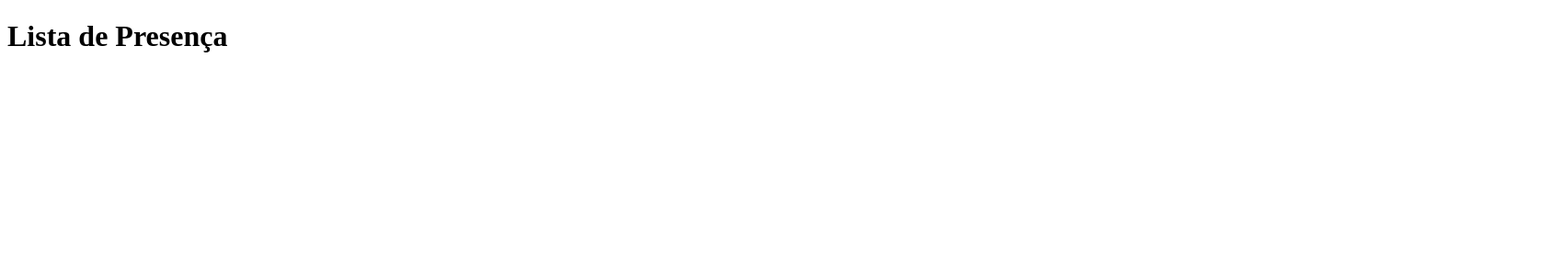
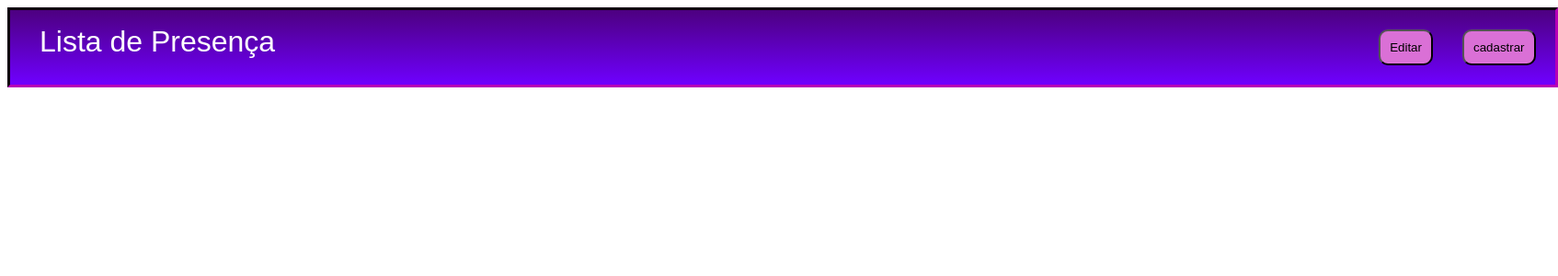
Before and after one commit to JopeOliveira23/lista-pressenca-angular, an Angular app: page / in a window 1280 px wide. Shown: the top 300 px of the page at 92% size, 1694 px wide, since content can reach past the window. Built offline with nearby package versions, Linux system fonts and the light colour scheme.

Commit message:
att do papi
topbar feia
buttons vai e vem
aquelas coisa

```diff
--- a/angular.json
+++ b/angular.json
@@ -103,5 +103,8 @@
         }
       }
     }
+  },
+  "cli": {
+    "analytics": "6dae7f49-20bf-46e2-af5e-cf78e4f84246"
   }
 }
--- a/src/app/app.component.html
+++ b/src/app/app.component.html
@@ -1,2 +1,8 @@
-<h1>Lista de Presença</h1>
+<div class="layout-topbar">
+    <a class="listPres">Lista de Presença</a>
+
+    <button class="edit">Editar</button>
+    <button [routerLink]="['/home']" class="cadastro">cadastrar</button>
+</div>
+
 <router-outlet></router-outlet>
--- a/src/app/app.component.scss
+++ b/src/app/app.component.scss
@@ -0,0 +1,35 @@
+.layout-topbar {
+    background: linear-gradient(rgb(77, 0, 128), rgb(111, 0, 255));
+    padding: 1rem;
+    width: 103rem;
+    border-color: rgb(99, 0, 99);
+    border-style: inset;
+
+
+    .topbar-marota { }
+
+    .listPres {
+        font-size: 2rem;
+        margin-left: 1rem;
+        font-family: Fantasy;
+        color: white;;
+
+    }
+
+    .edit {
+        margin-left: 75rem;
+        margin-bottom: 5px;
+        padding: 10px;
+        border-radius: 10px;
+        background-color: orchid;
+
+    }
+
+    .cadastro {
+        margin-left: 2rem;
+        padding: 10px;
+        border-radius: 10px;
+        background-color: orchid;
+
+    }
+}
--- a/src/app/components/home/home.component.html
+++ b/src/app/components/home/home.component.html
@@ -1,2 +1,2 @@
-<button [routerLink]="['']">voltar</button>
+<button [routerLink]="['']" class="voltar">voltar</button>
 <p>home works!</p>
--- a/src/app/components/home/home.component.scss
+++ b/src/app/components/home/home.component.scss
@@ -0,0 +1,8 @@
+.voltar {
+    margin-left: 99rem;
+    margin-top: 1rem;
+    padding: 10px;
+    border-radius: 10px;
+    background-color: orchid;
+
+}
```
Also changed, not shown: src/app/app.module.ts (+5 -2 lines).
